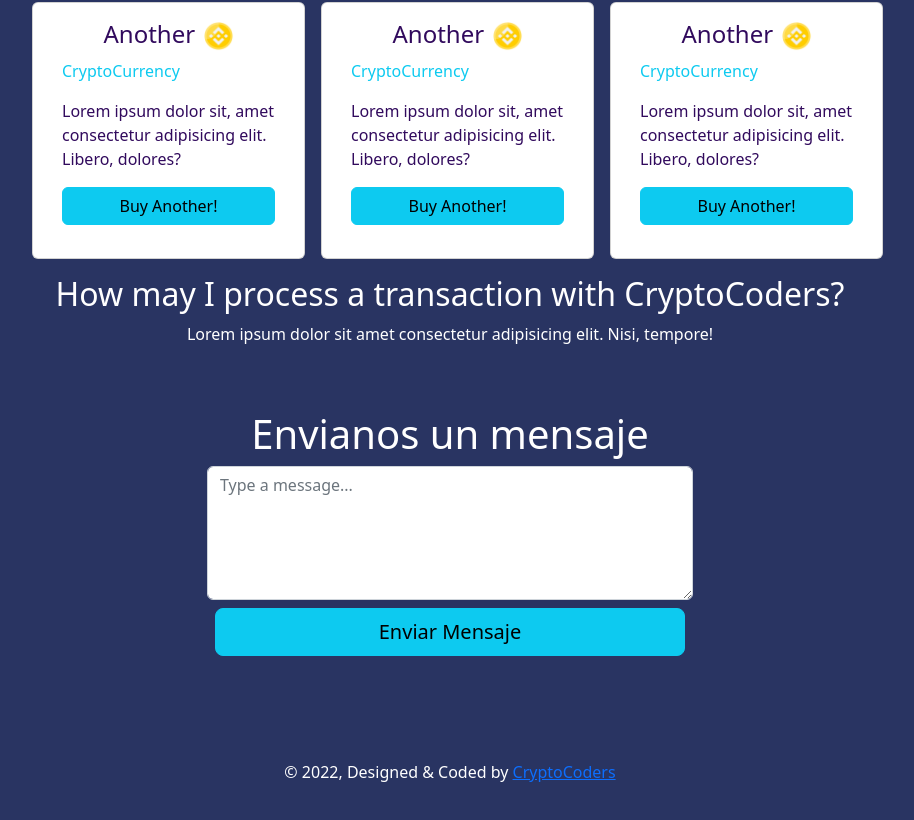
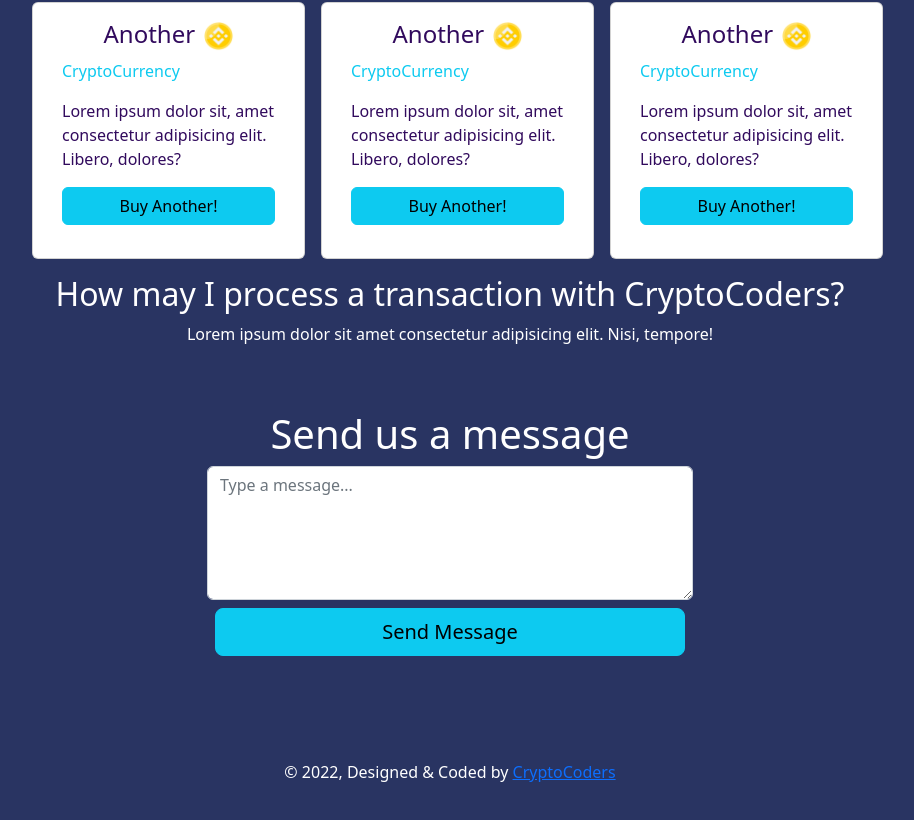
Before and after one commit to requin883/NuevoFront, a React (Vite) app: page /home in a window 1280 px wide. Shown: the part 629-1449 px from the top of the page, without its empty margins (190-1104 px from the left). Built offline with nearby package versions, Linux system fonts and the light colour scheme.

Commit message:
hotfix: typos and change language

```diff
--- a/src/Pages/Homepages/Components/Login.jsx
+++ b/src/Pages/Homepages/Components/Login.jsx
@@ -25,7 +25,7 @@ function Login() {
 
   });
 
-  const [valFlag,setValFlag] = useState(false);
+  const [valFlag, setValFlag] = useState(false);
 
   const { ref, ...emailField } = register("email");
 
@@ -139,12 +139,12 @@ function Login() {
               </Row>
               {spinner ? <Button className="btn-menu text-light" color="info" type="submit"><Spinner /></Button> : <Button className="btn-menu text-light" color="info" type="submit">Login</Button>}
               <br />
-              <Button className="mt-3 btn-menu text-light" color="info" disabled={spinner} onClick={handlePassword} >Olvidaste tu contraseña </Button>
+              <Button className="mt-3 btn-menu text-light" color="info" disabled={spinner} onClick={handlePassword} >Forgot Password</Button>
             </Form>
           </CardBody>
         </Card>
         <Routes>
-        <Route path='/forgotpassword' element={<EmailAlert val={{ valFlag, setValFlag }} />} />
+          <Route path='/forgotpassword' element={<EmailAlert val={{ valFlag, setValFlag }} />} />
         </Routes>
       </Container>
     </Container>
--- a/src/Pages/Homepages/Components/Message.jsx
+++ b/src/Pages/Homepages/Components/Message.jsx
@@ -2,7 +2,7 @@ import { Col, Input, Button } from "reactstrap"
 
 export default function Message() {
     return(<Col className="align-self-center text-center ml-auto mr-auto" lg="6" md="8">
-        <h1>Envianos un mensaje</h1>
+        <h1>Send us a message</h1>
         <div className="textarea-container">
             <Input
                 cols="1000"
@@ -21,7 +21,7 @@ export default function Message() {
                 onClick={(e) => e.preventDefault()}
                 size="lg"
             >
-                Enviar Mensaje
+                Send Message
             </Button>
         </div>
     </Col>);
--- a/src/Pages/Profile/Components/PaymentHistory.jsx
+++ b/src/Pages/Profile/Components/PaymentHistory.jsx
@@ -234,7 +234,7 @@ function PaymentHistory(props) {
                     <Input placeholder="Start date" className="mb-4" type="date"  {...register("startDate")} />
                     <Input placeholder="End date" className="mb-4" type="date"  {...register("endDate")} />*/}
                     <Container className='text-center'>
-                        {spinner ? <Button disabled={spinner} type="submit" color="info" className="btn-menu text-light" value="Fill data"><Spinner /></Button> : <Button type="submit" color="info" className="btn-menu text-light" value="Fill data">Fill Data</Button>}
+                        {spinner ? <Button disabled={spinner} type="submit" color="info" className="btn-menu text-light" value="Fill data"><Spinner /></Button> : <Button type="submit" color="info" className="btn-menu text-light" value="Fill data">Filter Data</Button>}
                     </Container>
                 </Form>
                 <Table>
```
